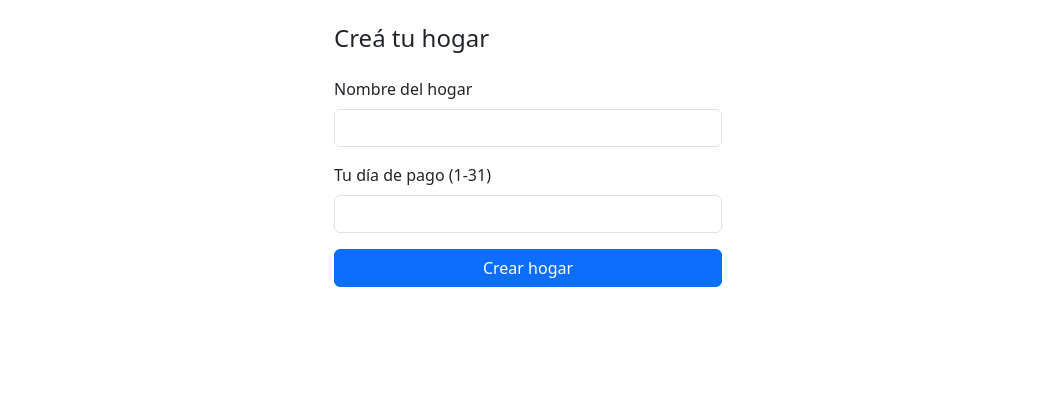
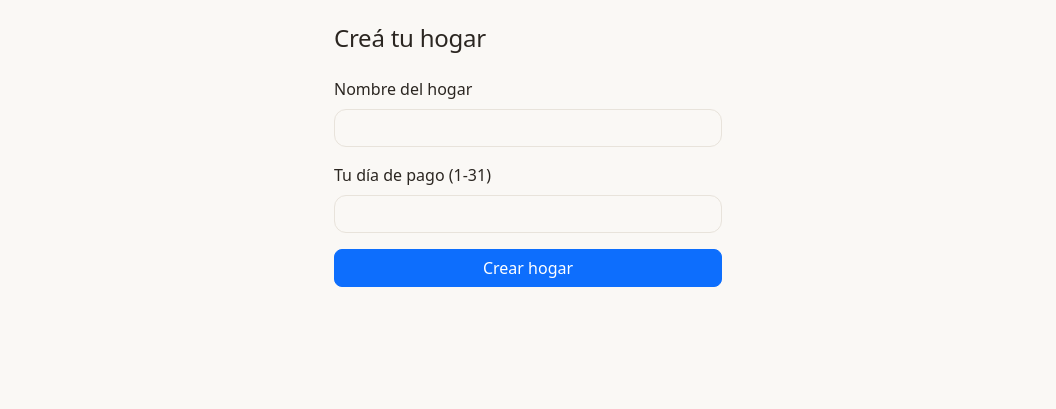
Before and after one commit to jordan84292/FinanzHome, a Next.js app: page /onboarding in a window 1280 px wide. Shown: the top 409 px of the page, without its empty margins (112-1168 px from the left). Built offline with nearby package versions, Linux system fonts and the light colour scheme.

Commit message:
feat(ui): establish visual design system (warm palette, display font, radius tokens)

```diff
--- a/src/app/globals.css
+++ b/src/app/globals.css
@@ -1,3 +1,51 @@
-/* Global styles for FinanzHome.
-   Bootstrap and Bootstrap Icons are imported in layout.tsx; this file is
-   reserved for app-specific overrides layered on top of them. */
+:root {
+  --bs-body-bg: #FAF8F5;
+  --bs-body-color: #2B2621;
+  --bs-secondary-color: #7A7268;
+  --bs-border-color: #E8E3DB;
+  --bs-tertiary-bg: #F1ECE3;
+
+  --bs-primary: #2F6F5E;
+  --bs-primary-rgb: 47, 111, 94;
+  --bs-primary-text-emphasis: #1F4A3E;
+  --bs-primary-bg-subtle: #E3EEEA;
+  --bs-primary-border-subtle: #BFD8CF;
+
+  --bs-warning: #C1682B;
+  --bs-warning-rgb: 193, 104, 43;
+  --bs-warning-text-emphasis: #7A4118;
+  --bs-warning-bg-subtle: #F5E4D6;
+  --bs-warning-border-subtle: #E8C6A5;
+
+  --bs-danger: #B3432F;
+  --bs-danger-rgb: 179, 67, 47;
+
+  --bs-border-radius: 0.75rem;
+  --bs-border-radius-sm: 0.5rem;
+  --bs-border-radius-lg: 1rem;
+
+  --ff-display: var(--font-fraunces), Georgia, serif;
+}
+
+body {
+  background-color: var(--bs-body-bg);
+}
+
+.card,
+.list-group,
+.list-group-item:first-child,
+.list-group-item:last-child {
+  border-radius: var(--bs-border-radius);
+}
+
+.btn {
+  border-radius: var(--bs-border-radius-sm);
+}
+
+h1,
+.page-title {
+  font-family: var(--ff-display);
+  font-weight: 600;
+  letter-spacing: -0.01em;
+  color: var(--bs-primary-text-emphasis);
+}
--- a/src/app/layout.tsx
+++ b/src/app/layout.tsx
@@ -1,10 +1,18 @@
 import type { Metadata } from "next";
+import { Fraunces } from 'next/font/google';
 import 'bootstrap/dist/css/bootstrap.min.css';
 import 'bootstrap-icons/font/bootstrap-icons.css';
 import './globals.css';
 import { Providers } from './providers';
 import { BottomNav } from '@/components/BottomNav';
 import { ServiceWorkerRegister } from '@/components/ServiceWorkerRegister';
+
+const fraunces = Fraunces({
+  subsets: ['latin'],
+  weight: ['600'],
+  variable: '--font-fraunces',
+  display: 'swap',
+});
 
 export const metadata: Metadata = {
   title: 'FinanzHome',
@@ -23,7 +31,7 @@
 }>) {
   return (
     <html lang="es">
-      <body className="pb-5">
+      <body className={`${fraunces.variable} pb-5`}>
         <Providers>
           {children}
           <BottomNav />
```
